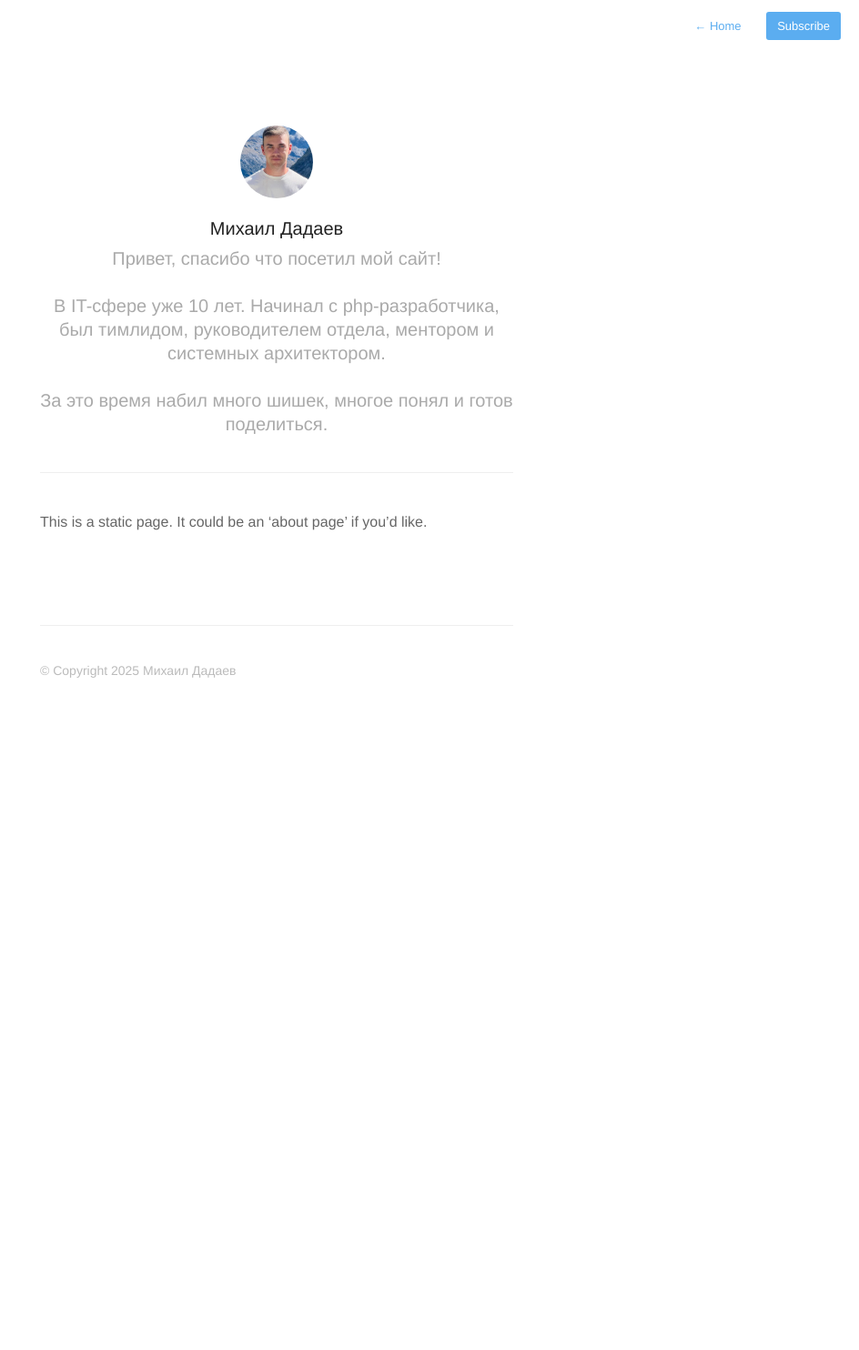
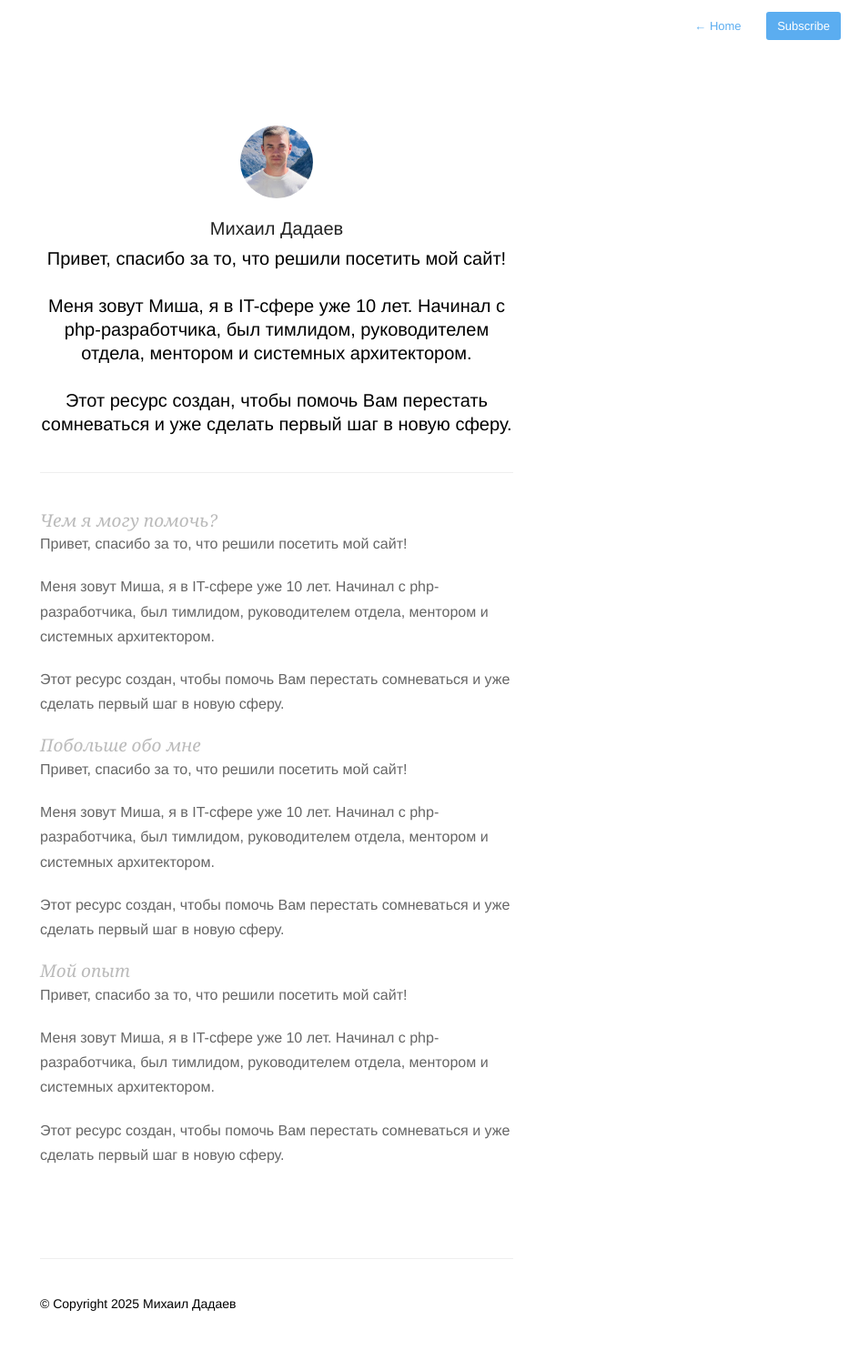
Before and after one commit to greatt169/personal.github.io, a Jekyll site: the page built from about.md, in a window 1280 px wide. Shown: the whole page at 91% size, without its empty margins (336-1280 px from the left). Built offline with Jekyll 4.4.1, drawn with Linux system fonts in a browser that asks for light colours; nearby versions of some CDN libraries; before the commit the page ends 900 px from its top, so only the background shows below that.

Commit message:
update personal info

```diff
--- a/Gemfile
+++ b/Gemfile
@@ -1,2 +1,3 @@
 source 'https://rubygems.org'
 gem "github-pages", "~> 232", group: :jekyll_plugins
+gem 'gemoji'
--- a/_config.yml
+++ b/_config.yml
@@ -1,12 +1,13 @@
 name: Быстрый вход и рост в ИТ-сферу для любого уровня
 description: |
-    Привет, спасибо что посетил мой сайт!
+    Привет, спасибо за то, что решили посетить мой сайт!
     <br>
     <br>
-    В IT-сфере уже 10 лет. Начинал с php-разработчика, был тимлидом, руководителем отдела, ментором и системных архитектором.
+    Меня зовут Миша, я в IT-сфере уже 10 лет.
+    Начинал с php-разработчика, был тимлидом, руководителем отдела, ментором и системных архитектором.
     <br>
     <br>
-    За это время набил много шишек, многое понял и готов поделиться.
+    Этот ресурс создан, чтобы помочь Вам перестать сомневаться и уже сделать первый шаг в новую сферу.
 
 meta_description: "Your New Jekyll Site, Blogging about stuffs"
 
@@ -16,6 +17,7 @@ markdown: kramdown
 highlighter: rouge
 
 plugins: [jekyll-paginate]
+emoji_dir: ./images/emoji
 paginate: 20
 domain_name: 'http://yourblog-domain.com'
 google_analytics: 'UA-XXXXXXXX-X'
--- a/_includes/navigation.html
+++ b/_includes/navigation.html
@@ -4,7 +4,7 @@
     {% endif %}
 
     {% if page.url != "/about/" %}
-        <a href="{{ "/" | relative_url  }}about">About </a>
+        <a href="{{ "/" | relative_url  }}about">Обо мне </a>
     {% endif %}
     <a class="cta" href="{{ "/" | relative_url  }}feed.xml">Subscribe</a>
 </nav>
--- /dev/null
+++ b/_plugins/emoji.rb
@@ -0,0 +1,69 @@
+# Jekyll Emoji
+#
+# Chris Kempson (http://chriskempson.com)
+# https://github.com/chriskempson/jekyll-emoji
+#
+# A jekyll plug-in that provides a Liquid filter for emojifying text with
+# https://github.com/github/gemoji. See http://www.emoji-cheat-sheet.com for
+# a full listing of emoji codes.
+#
+# Installation:
+#   - Run `gem install gemoji` or add `gem 'gemoji'` to your gemfile and run `bundle install`
+#   - Copy this file to your `_plugins` directory
+#   - Add a line like `emoji_dir: images/emoji` to your `_config.yml`
+#   - If you want to use external source for emoji, set `emoji_dir: http://...` to your `_config.yml`.
+#
+# Usage:
+#   - Apply the filter wherever needed e.g. {{ content | emojify }}
+#   - Add some emoji to your article! e.g. "Hello :wink:"
+
+require 'gemoji'
+
+module Jekyll
+
+  module EmojiFilter
+
+    def emojify(content)
+      return false if !content
+
+      config = @context.registers[:site].config
+      if config['emoji_dir']
+        emoji_dir = config['emoji_dir']
+      end
+
+      content.to_str.gsub(/:([a-z0-9\+\-_]+):/) do |match|
+        if Emoji.find_by_alias($1) and emoji_dir
+          '<img alt="' + $1 + '" src="' + emoji_dir + "/#{$1}.png" + '" class="emoji" />'
+        else
+          match
+        end
+      end
+    end
+
+  end
+
+  class EmojiGenerator < Generator
+    def generate(site)
+      config = site.config
+      return false if not config['emoji_dir']
+      return false if config['emoji_dir'].start_with?('http')
+      emoji_dir = File.join(config['source'], config['emoji_dir'])
+      return false if File.exist?(File.join(emoji_dir, 'smiley.png'))
+
+      puts "           Copying: Emoji from Gemoji to " + config['emoji_dir']
+
+      # Make Emoji directory
+      FileUtils.mkdir_p(emoji_dir)
+
+      # Copy Gemoji files
+      unicode_emoji_dir = File.join(Emoji.images_path, 'emoji')
+      Emoji.all.each do |em|
+        # Use the name rather than the unicode character
+        FileUtils.cp File.join(unicode_emoji_dir, em.image_filename), File.join(emoji_dir, em.name + '.png')
+      end
+    end
+  end
+
+end
+
+Liquid::Template.register_filter(Jekyll::EmojiFilter)
--- a/_posts/2013-11-10-welcome-to-jekyll.markdown
+++ b/_posts/2024-11-10-welcome-to-jekyll.markdown
@@ -1,7 +1,7 @@
 ---
-title:  "Welcome to Jekyll!"
-date:   2013-11-10 10:18:00
-description: Thriller Comedy Horror
+title:  "Ответы на самые частые вопросы на старте"
+date:   2024-11-10 10:18:00
+description: Как перестать бояться и начать действовать
 ---
 
 You'll find this post in your `_posts` directory - edit this post and re-build (or run with the `-w` switch) to see your changes!
--- a/about.md
+++ b/about.md
@@ -1,9 +1,31 @@
 ---
-title: About
+title: Обо мне
 permalink: about/
 profile: true
 ---
 
-This is a static page. It could be an 'about page' if you'd like.
+## Чем я могу помочь?
+
+Привет, спасибо за то, что решили посетить мой сайт!
+
+Меня зовут Миша, я в IT-сфере уже 10 лет. Начинал с php-разработчика, был тимлидом, руководителем отдела, ментором и системных архитектором.
+
+Этот ресурс создан, чтобы помочь Вам перестать сомневаться и уже сделать первый шаг в новую сферу.
+
+## Побольше обо мне
+
+Привет, спасибо за то, что решили посетить мой сайт!
+
+Меня зовут Миша, я в IT-сфере уже 10 лет. Начинал с php-разработчика, был тимлидом, руководителем отдела, ментором и системных архитектором.
+
+Этот ресурс создан, чтобы помочь Вам перестать сомневаться и уже сделать первый шаг в новую сферу.
+
+## Мой опыт
+
+Привет, спасибо за то, что решили посетить мой сайт!
+
+Меня зовут Миша, я в IT-сфере уже 10 лет. Начинал с php-разработчика, был тимлидом, руководителем отдела, ментором и системных архитектором.
+
+Этот ресурс создан, чтобы помочь Вам перестать сомневаться и уже сделать первый шаг в новую сферу.
 
 {% include footer.html %}
--- a/assets/css/style.css
+++ b/assets/css/style.css
@@ -101,7 +101,7 @@ h2 {
 .profile h2 {
 	font-size: 20px;
 	  font-weight: 300;
-	  color: #aaa;
+	  color: #000000;
 	  margin-top: 10px;
 	  font-family: 'Helvetica Neue', Helvetica, Arial, sans-serif;
 	  font-style: normal;
@@ -272,7 +272,7 @@ h6 {
 }
 
 p.small {
-	color: #bbb;
+	color: #000000;
 	font-size: 14px;
 	line-height: 1.5;
 	display: block;
```
Also changed, not shown: todo.md (added, +2 -0 lines).
